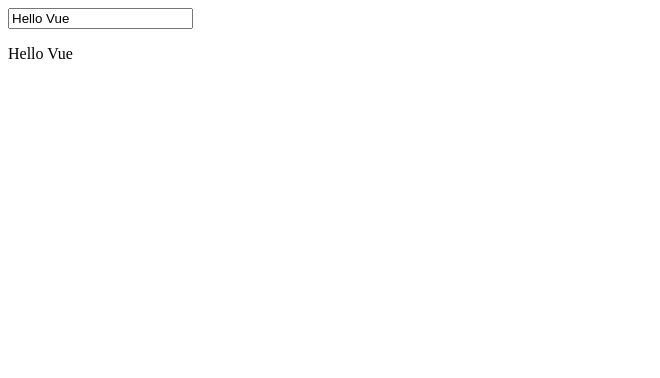
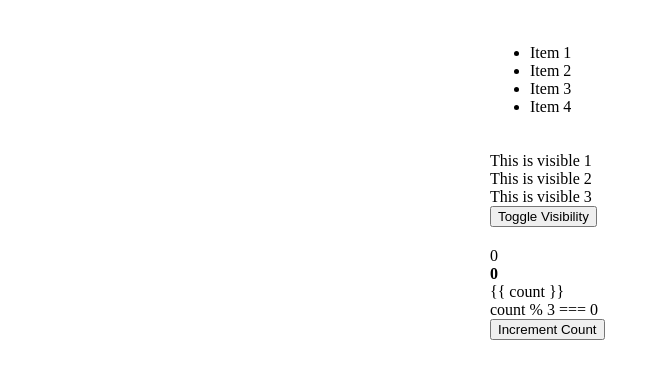
Before and after one commit to maeumum/BP_HW2, a Vue app: page / in a window 1280 px wide. Shown: the top 378 px of the page, without its empty margins (0-660 px from the left). Built offline with nearby package versions, Linux system fonts and the light colour scheme.

Commit message:
E04 수정

```diff
--- a/src/App.vue
+++ b/src/App.vue
@@ -1,15 +1,14 @@
 <template>
-  <E03Binding></E03Binding>
+  <E04Directives></E04Directives>
 </template>
 
 <script lang="ts">
 import { defineComponent } from 'vue';
-import E03Binding from "@/components/example1/E-03-binding.vue";
+import E04Directives from "@/components/example2/E-04-directives.vue";
 export default defineComponent({
   name: 'App',
   components: {
-    E03Binding
-
+    E04Directives,
   }
 });
 </script>
--- a/src/components/example2/E-04-directives.vue
+++ b/src/components/example2/E-04-directives.vue
@@ -30,43 +30,19 @@
 
   </div>
 
-<!--
- directives
- 1. v-if
- 2. v-else
- 3. v-else-if
- 4. v-show
- 5. v-for
- 6. v-on
- 7. v-bind
- 8. v-model
- 9. v-slot
-10. v-text
-11. v-html
-12. v-pre
-13. v-cloak
-14. v-once
-15. v-is
-16. v-memo
- -->
 </template>
 
-<script>
-export default {
-  name: "E04Directives",
-  data() {
-    return {
-      isVisible: true,
-      items: [
-        { id: 1, name: "Item 1" },
-        { id: 2, name: "Item 2" },
-        { id: 3, name: "Item 3" },
-        { id: 4, name: "Item 4" },
-      ],
-      count: 0,
-    };
-  }
-};
+<script setup>
+import { ref } from 'vue';
+
+const isVisible = ref(true);
+const items = ref([
+  { id: 1, name: "Item 1" },
+  { id: 2, name: "Item 2" },
+  { id: 3, name: "Item 3" },
+  { id: 4, name: "Item 4" },
+]);
+const count = ref(0);
 </script>
 
 <style scoped>
```
